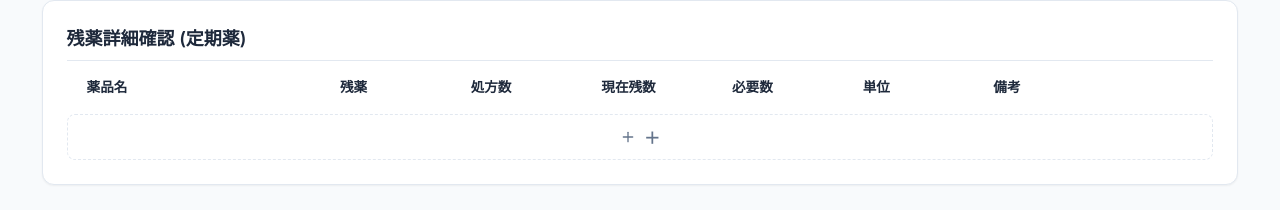
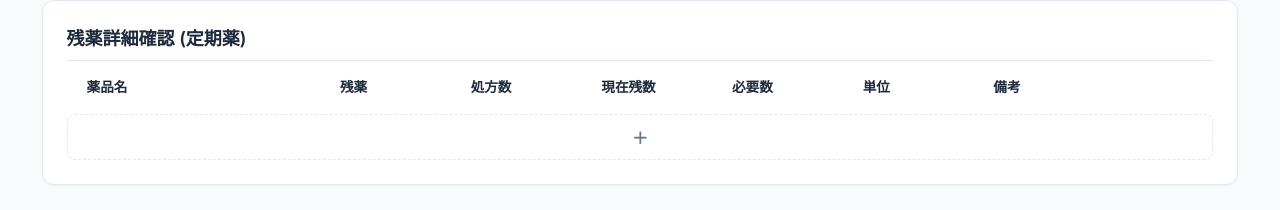
Before and after one commit to emayu323/pharmacy-inventory-report, a React (Vite) app: page /reports/new in a window 1280 px wide. Shown: the part 736-946 px from the top of the page. Built offline with nearby package versions, Linux system fonts and the light colour scheme.

Commit message:
fix: Remove duplicate Plus icon

```diff
--- a/src/components/MedicationListForm.tsx
+++ b/src/components/MedicationListForm.tsx
@@ -1,5 +1,5 @@
 import type { MedicationCheckItem } from '../types'
-import { Plus, Trash2, GripVertical, ChevronDown } from 'lucide-react'
+import { Trash2, GripVertical, ChevronDown } from 'lucide-react'
 import {
     DndContext,
     closestCenter,
@@ -190,7 +190,7 @@ export default function MedicationListForm({ title, items, onUpdate, onSearchDru
                 style={{ marginTop: '0.5rem', width: '100%', border: '1px dashed var(--color-border)' }}
                 type="button"
             >
-                <Plus size={16} /> ＋
+                ＋
             </button>
         </section>
     )
```
